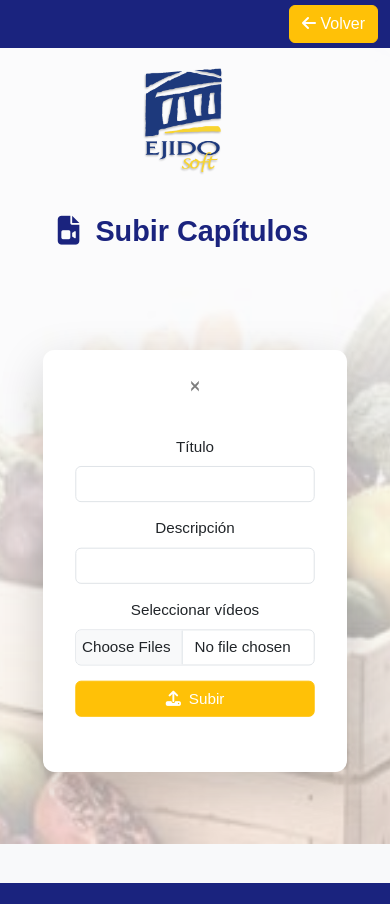
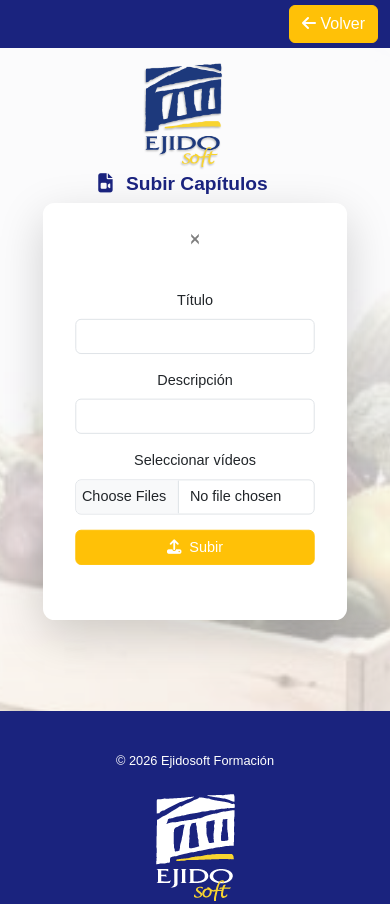
Before and after one commit to martin198714/PlataformaFormacion, a plain HTML site: page frontend/subir_videos.html in a window 390 px wide. Shown: the top 904 px of the page. Drawn offline with nearby package versions, Linux system fonts and the light colour scheme.

Commit message:
actualizando codigo55 commit acualizando

```diff
--- a/frontend/css/subir_archivos.css
+++ b/frontend/css/subir_archivos.css
@@ -32,38 +32,39 @@ body::before {
     padding-top: 1.2rem !important;
 }
 
-/* SOLO el contenido interno, no el modal completo */
+/* SOLO el contenido interno */
 .ui-panel .p-4 {
     padding-top: 0.75rem;
 }
 
 /* ===============================
    FIX COMPLETO MÓVIL + TABLET
-   (LOGO → TÍTULO → FORMULARIO SIN SOLAPES)
+   (LOGO + TÍTULO PERFECTAMENTE CERCANOS)
 ================================= */
 
 @media (max-width: 991.98px) {
 
-  /* 🔥 RESET de efectos que rompen el layout */
   .encabezado-login {
     margin-bottom: 0 !important;
     transform: none !important;
-    padding: 20px 0;
+    padding: 15px 0; /* 🔥 menos padding vertical */
     display: block !important;
   }
 
   main {
     margin-top: 0 !important;
-    padding-top: 20px;
+    padding-top: 5px;
   }
 
-  /* 🔥 HEADER EN COLUMNA */
+  /* HEADER EN COLUMNA SIN ESPACIOS EXTRA */
   .encabezado-login .row {
     display: flex !important;
     flex-direction: column !important;
     align-items: center !important;
+    justify-content: center;
     text-align: center !important;
     width: 100%;
+    row-gap: 0 !important; /* 🔥 clave: elimina separación Bootstrap */
   }
 
   .encabezado-login .col-md-4,
@@ -73,43 +74,44 @@ body::before {
     flex: 0 0 100% !important;
     justify-content: center !important;
     transform: none !important;
-    margin-bottom: 10px;
+    margin: 0 !important; /* 🔥 elimina espacio acumulado */
+    padding: 0 !important;
   }
 
-  /* 🔥 LOGO */
+  /* 🔥 LOGO MÁS COMPACTO */
   .logo-login {
     max-width: 120px;
     height: auto;
-    margin: 0 auto 10px auto;
+    margin: 0 auto 2px auto !important; /* 🔥 casi sin separación */
     display: block;
   }
 
-  /* 🔥 TÍTULO */
+  /* 🔥 TÍTULO MUY CERCANO AL LOGO */
   .titulo-formulario {
-    font-size: 1.8rem;
+    font-size: 1.35rem !important;
     text-align: center;
-    margin: 0;
+    margin: 0 !important; /* 🔥 elimina aire */
+    padding: 0 !important;
   }
 
-  /* 🔥 FORMULARIO CENTRADO */
+  /* FORMULARIO */
   .main-upload {
     min-height: auto !important;
-    padding-top: 20px;
+    padding-top: 0px !important;
     padding-bottom: 80px;
-    display: block !important;
   }
 
   .login-section {
-    padding: 20px 0 !important;
+    padding: 0px 0 !important;
   }
 
+  /* 🔥 SUBIDA GLOBAL DEL FORMULARIO */
   .ui-panel {
     width: 92% !important;
     max-width: 380px;
-    margin: 0 auto !important;
+    margin: -42px auto 0 auto !important;
   }
 
-  /* 🔥 FOOTER ORDENADO */
   footer .row {
     display: flex !important;
     flex-direction: column !important;
@@ -131,4 +133,27 @@ body::before {
     margin: 0 auto;
     display: block;
   }
+
+  .ui-panel label,
+  .ui-panel input,
+  .ui-panel button {
+    font-size: 0.95rem;
+  }
 }
+
+/* 🔥 MÓVIL PEQUEÑO */
+@media (max-width: 576px) {
+
+  .titulo-formulario {
+    font-size: 1.2rem !important;
+  }
+
+  .ui-panel {
+    width: 94% !important;
+    margin: -38px auto 0 auto !important;
+  }
+
+  .login-section {
+    padding: 0px 0 !important;
+  }
+}
--- a/frontend/css/subir_videos.css
+++ b/frontend/css/subir_videos.css
@@ -77,31 +77,32 @@ body::before {
 
 /* ===============================
    FIX COMPLETO MÓVIL + TABLET
-   (LOGO → TÍTULO → FORMULARIO SIN SOLAPES)
+   (LOGO + TÍTULO PERFECTAMENTE CERCANOS)
 ================================= */
 
 @media (max-width: 991.98px) {
 
-  /* 🔥 RESET de efectos que rompen el layout */
   .encabezado-login {
     margin-bottom: 0 !important;
     transform: none !important;
-    padding: 20px 0;
+    padding: 15px 0; /* 🔥 menos padding vertical */
     display: block !important;
   }
 
   main {
     margin-top: 0 !important;
-    padding-top: 20px;
+    padding-top: 5px;
   }
 
-  /* 🔥 HEADER EN COLUMNA */
+  /* HEADER EN COLUMNA SIN ESPACIOS EXTRA */
   .encabezado-login .row {
     display: flex !important;
     flex-direction: column !important;
     align-items: center !important;
+    justify-content: center;
     text-align: center !important;
     width: 100%;
+    row-gap: 0 !important; /* 🔥 clave: elimina separación Bootstrap */
   }
 
   .encabezado-login .col-md-4,
@@ -111,43 +112,44 @@ body::before {
     flex: 0 0 100% !important;
     justify-content: center !important;
     transform: none !important;
-    margin-bottom: 10px;
+    margin: 0 !important; /* 🔥 elimina espacio acumulado */
+    padding: 0 !important;
   }
 
-  /* 🔥 LOGO */
+  /* 🔥 LOGO MÁS COMPACTO */
   .logo-login {
     max-width: 120px;
     height: auto;
-    margin: 0 auto 10px auto;
+    margin: 0 auto 2px auto !important; /* 🔥 casi sin separación */
     display: block;
   }
 
-  /* 🔥 TÍTULO */
+  /* 🔥 TÍTULO MUY CERCANO AL LOGO */
   .titulo-formulario {
-    font-size: 1.8rem;
+    font-size: 1.35rem !important;
     text-align: center;
-    margin: 0;
+    margin: 0 !important; /* 🔥 elimina aire */
+    padding: 0 !important;
   }
 
-  /* 🔥 FORMULARIO CENTRADO */
+  /* FORMULARIO */
   .main-upload {
     min-height: auto !important;
-    padding-top: 20px;
+    padding-top: 0px !important;
     padding-bottom: 80px;
-    display: block !important;
   }
 
   .login-section {
-    padding: 20px 0 !important;
+    padding: 0px 0 !important;
   }
 
+  /* 🔥 SUBIDA GLOBAL DEL FORMULARIO */
   .ui-panel {
     width: 92% !important;
     max-width: 380px;
-    margin: 0 auto !important;
+    margin: -42px auto 0 auto !important;
   }
 
-  /* 🔥 FOOTER ORDENADO */
   footer .row {
     display: flex !important;
     flex-direction: column !important;
@@ -169,4 +171,27 @@ body::before {
     margin: 0 auto;
     display: block;
   }
+
+  .ui-panel label,
+  .ui-panel input,
+  .ui-panel button {
+    font-size: 0.95rem;
+  }
 }
+
+/* 🔥 MÓVIL PEQUEÑO */
+@media (max-width: 576px) {
+
+  .titulo-formulario {
+    font-size: 1.2rem !important;
+  }
+
+  .ui-panel {
+    width: 94% !important;
+    margin: -38px auto 0 auto !important;
+  }
+
+  .login-section {
+    padding: 0px 0 !important;
+  }
+}
```
